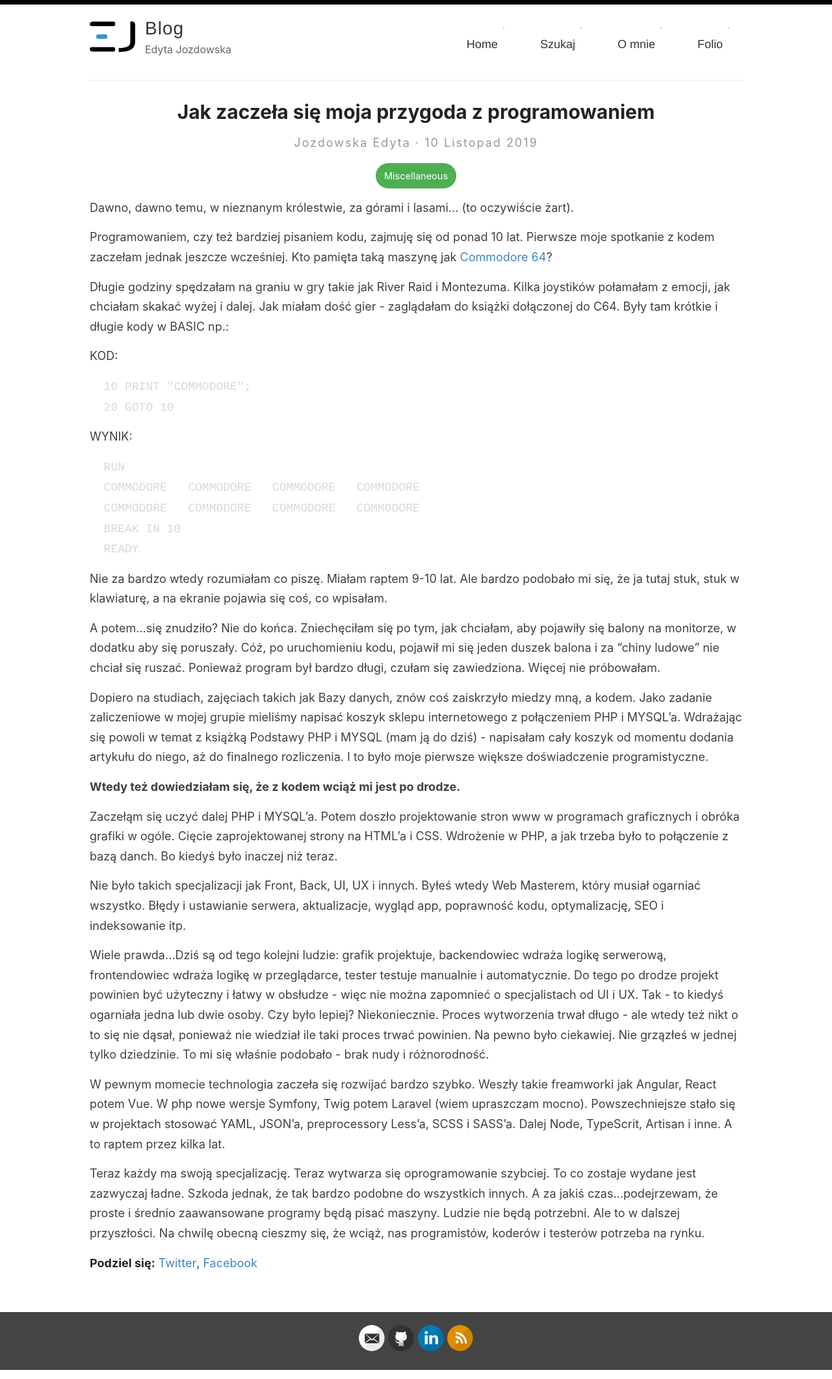
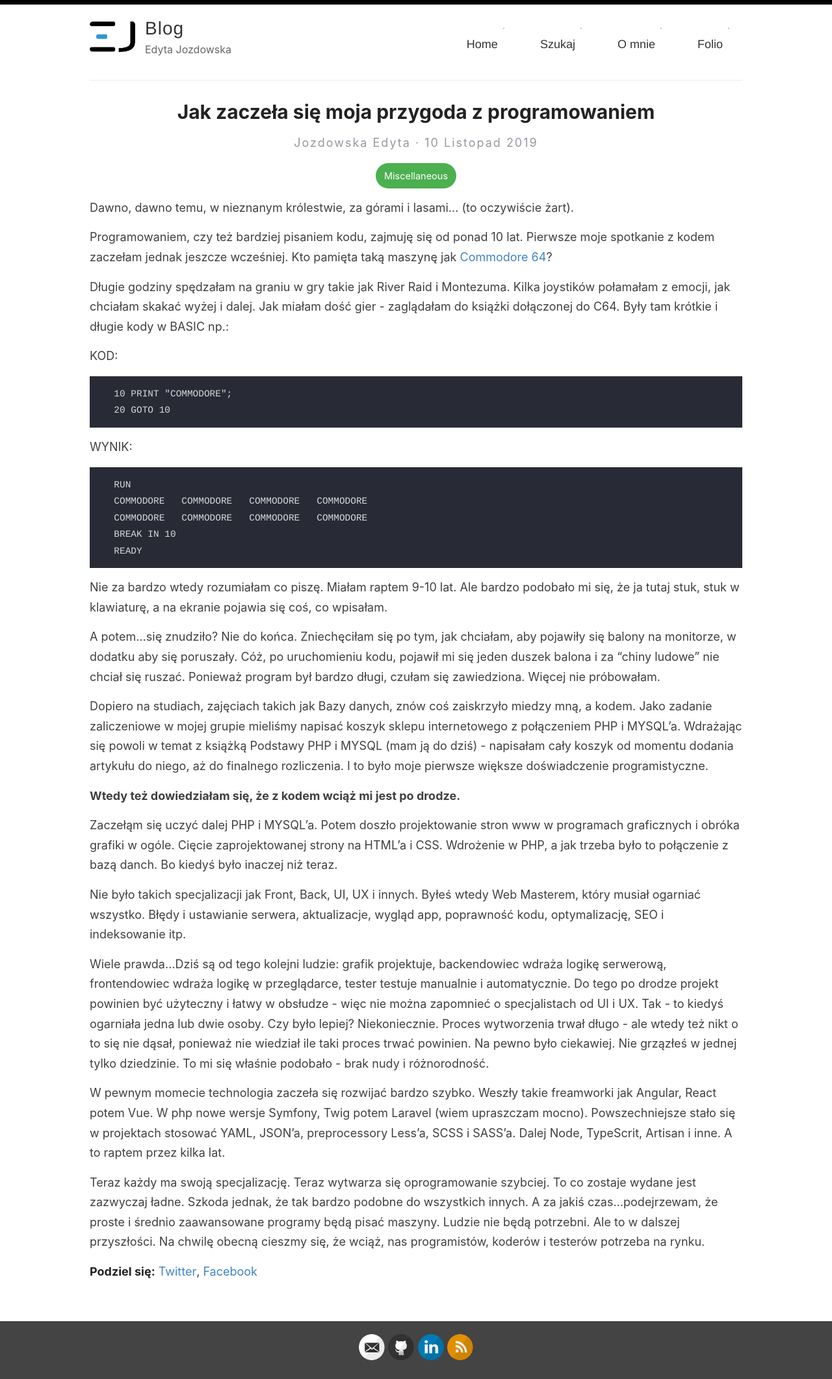
Before and after one commit to xyz-09/blog, a Jekyll site: the page built from _posts/2019-11-10-2019-10-11-poczatek-przygody.md, in a window 1280 px wide. Shown: the whole page at 65% size. Built offline with Jekyll 4.4.1, drawn with Linux system fonts in a browser that asks for light colours.

Commit message:
pierwszy post

````diff
--- a/_posts/2019-11-10-2019-10-11-poczatek-przygody.md
+++ b/_posts/2019-11-10-2019-10-11-poczatek-przygody.md
@@ -15,12 +15,12 @@ Programowaniem, czy też bardziej pisaniem kodu, zajmuję się od ponad 10 lat.
 Długie godziny spędzałam na graniu w gry takie jak River Raid i Montezuma. Kilka joystików połamałam z emocji, jak chciałam skakać wyżej i dalej. Jak miałam dość gier - zaglądałam do książki dołączonej do C64. Były tam krótkie i długie kody w BASIC np.:
 
 KOD:
-```basic
+```
   10 PRINT "COMMODORE";
   20 GOTO 10
 ```
 WYNIK:
-```basic
+```
   RUN
   COMMODORE   COMMODORE   COMMODORE   COMMODORE
   COMMODORE   COMMODORE   COMMODORE   COMMODORE
````
